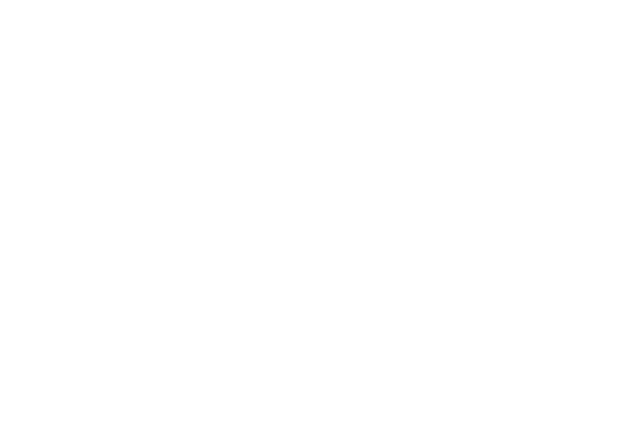
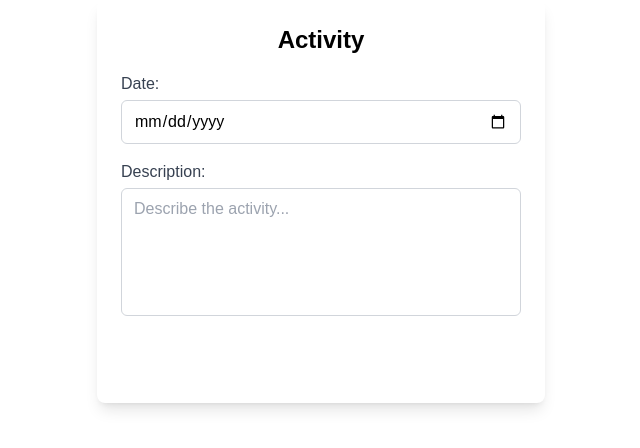
Before and after one commit to Griffin-Ndede/farm_mall, a React (Vite) app: page /activityform in a window 1280 px wide. Before the commit this address had no page. Shown: the top 448 px of the page, without its empty margins (319-959 px from the left). Built offline with nearby package versions, Linux system fonts and the light colour scheme.

Commit message:
adds a new component that is supposed to take a record of the activities

```diff
--- a/src/App.jsx
+++ b/src/App.jsx
@@ -7,6 +7,7 @@
 import FarmDetailsForm from './components/FarmDetailsForm'
 import FarmManagement from './components/FarmManagement'
 import Projections from './components/Projections'
+import ActivityForm from './components/ActivityForm'
 
 
 function App() {
@@ -20,6 +21,7 @@
       <Route path="/signup" element={<Signup/>}></Route>
       <Route path= "/dashboard" element={<Dashboard/>}></Route>
       <Route path="/farmdetailsform" element={<FarmDetailsForm/>}></Route>
+      <Route path= "/activityform" element= {<ActivityForm/>}></Route>
       <Route path="/farmmanagement" element = {<FarmManagement/>}></Route>
       <Route path="/projections" element= {<Projections/>}></Route>
     </Routes>
--- /dev/null
+++ b/src/components/ActivityForm.jsx
@@ -0,0 +1,70 @@
+// ActivityForm.jsx
+import React, { useState } from 'react';
+import axios from 'axios';
+
+function ActivityForm({ activityType, onActivityAdded }) {
+    const [date, setDate] = useState('');
+    const [description, setDescription] = useState('');
+
+    const handleSubmit = async (e) => {
+        e.preventDefault();
+        await axios.post('http://localhost:8000/activities/create/', {
+            activity_type: activityType,
+            date: date,
+            description: description,
+        });
+        onActivityAdded();
+        setDate('');
+        setDescription('');
+    };
+
+    // Format activityType if it exists
+    const displayActivityType = activityType
+        ? activityType.charAt(0).toUpperCase() + activityType.slice(1)
+        : '';
+
+    return (
+        <form onSubmit={handleSubmit} className="bg-white shadow-lg rounded-lg p-6 w-full max-w-md mx-auto">
+            <h2 className="text-2xl font-bold text-green-700 mb-4 text-center">
+                {displayActivityType} Activity
+            </h2>
+
+            <div className="mb-4">
+                <label className="block text-gray-700 font-medium mb-1" htmlFor="date">
+                    Date:
+                </label>
+                <input
+                    type="date"
+                    id="date"
+                    value={date}
+                    onChange={(e) => setDate(e.target.value)}
+                    required
+                    className="w-full border border-gray-300 rounded-md px-3 py-2 focus:outline-none focus:ring-2 focus:ring-green-300"
+                />
+            </div>
+
+            <div className="mb-4">
+                <label className="block text-gray-700 font-medium mb-1" htmlFor="description">
+                    Description:
+                </label>
+                <textarea
+                    id="description"
+                    value={description}
+                    onChange={(e) => setDescription(e.target.value)}
+                    required
+                    className="w-full border border-gray-300 rounded-md px-3 py-2 h-32 resize-none focus:outline-none focus:ring-2 focus:ring-green-300"
+                    placeholder="Describe the activity..."
+                />
+            </div>
+
+            <button
+                type="submit"
+                className="w-full bg-green-600 text-white font-semibold rounded-md py-2 hover:bg-green-700 transition duration-300"
+            >
+                Add Activity
+            </button>
+        </form>
+    );
+}
+
+export default ActivityForm;
--- a/src/components/FarmDetailsForm.jsx
+++ b/src/components/FarmDetailsForm.jsx
@@ -206,9 +206,9 @@
               <button
                   key={activity}
                   onClick={() => selectActivity(activity.toLowerCase())}
-                  className=" rounded-lg shadow-lg p-6 flex flex-col items-center justify-center text-green-700 hover:bg-green-200 transition duration-300"
+                  className=" bg-custom-blue rounded-lg shadow-lg p-6 flex flex-col items-center justify-center text-green-700 hover:bg-green-200 transition duration-300"
               >
-                  <span className="text-xl font-semibold text-custom-orange">{activity}</span>
+                  <span className="text-xl font-semibold hover:text-custom-orange">{activity}</span>
               </button>
           ))}
       </div>
```
